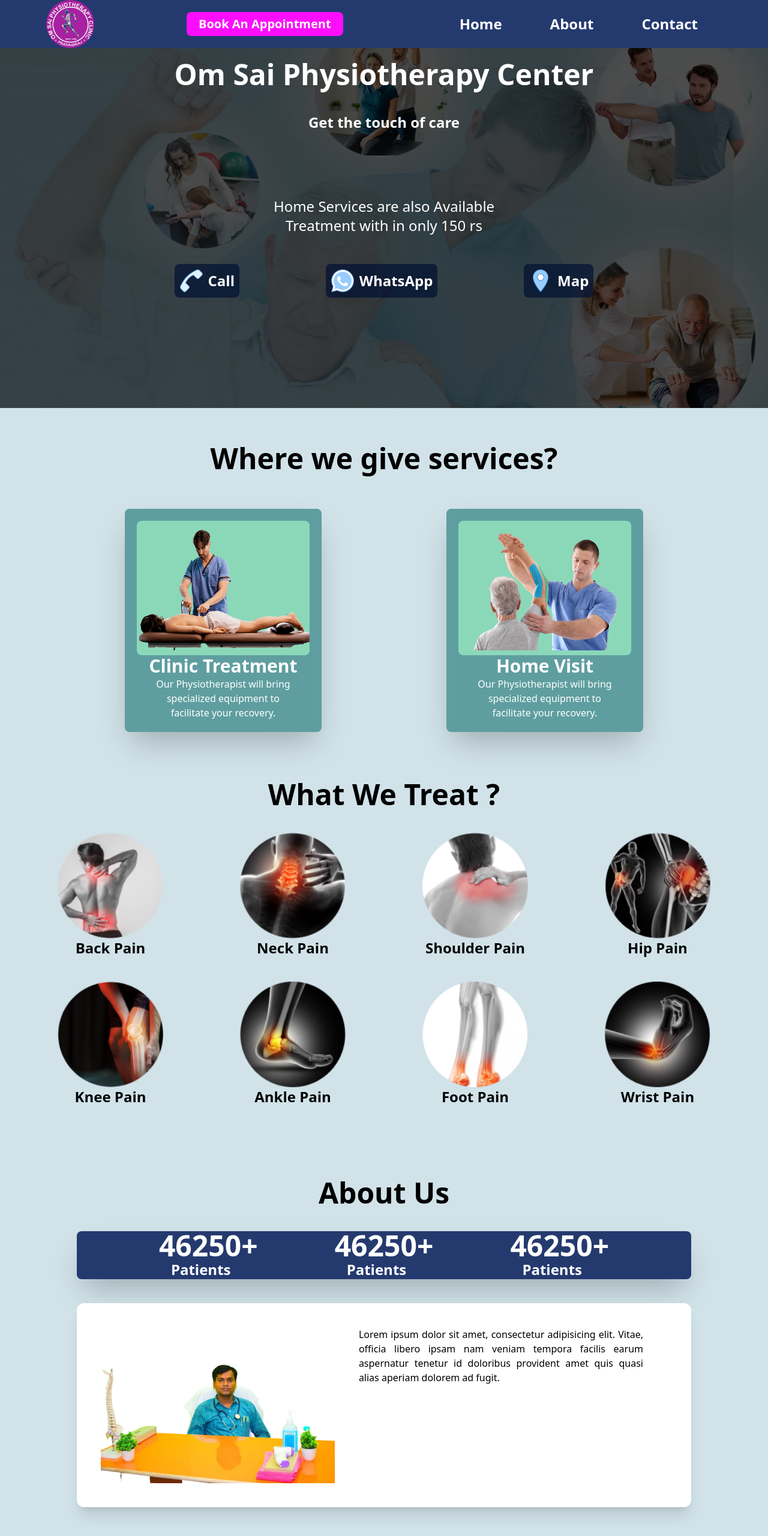
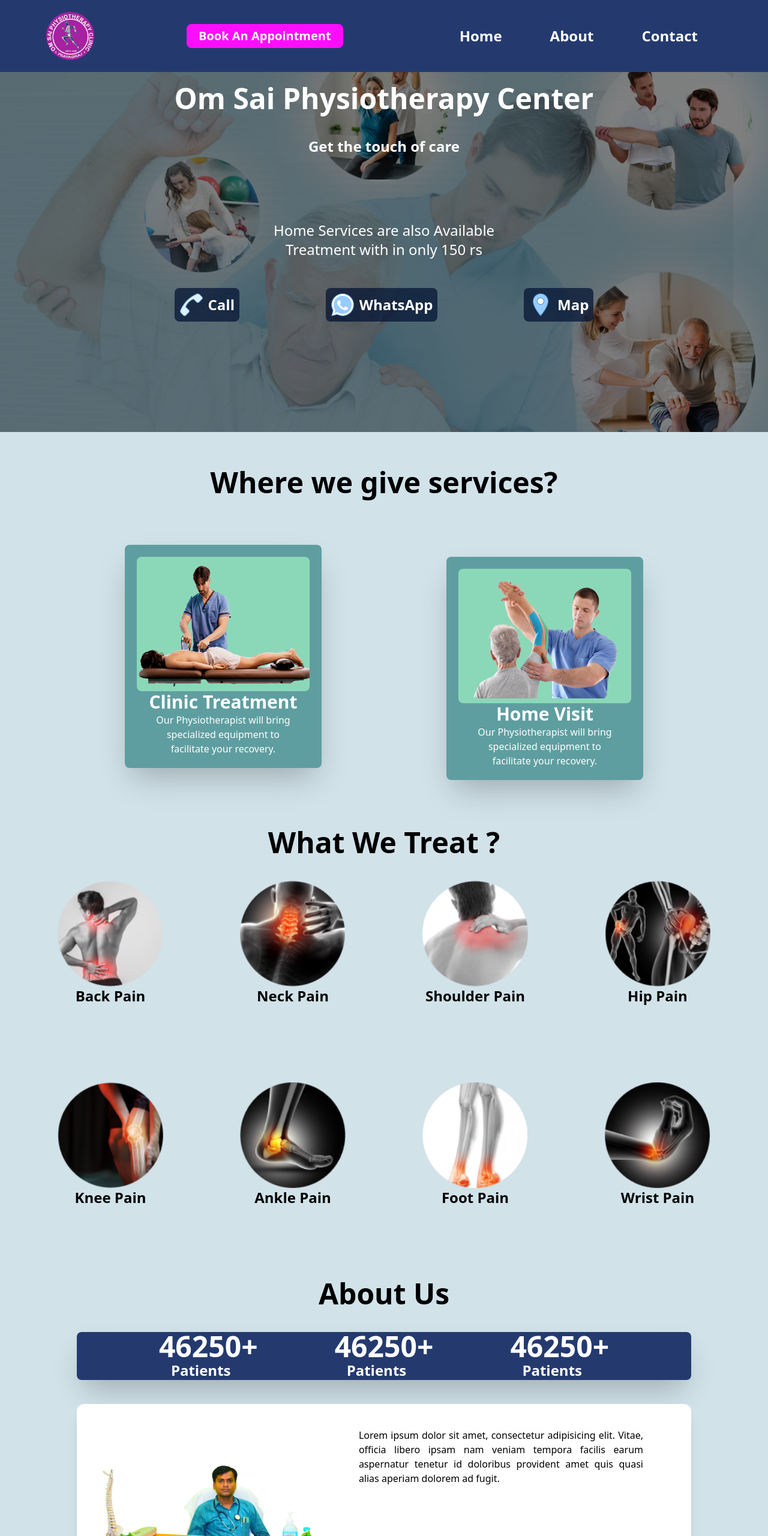
Before and after one commit to Yatndeep-Dubey/omsaiphysio, a plain HTML site: page index.html in a window 1280 px wide. Shown: the top 2560 px of the page at 60% size. Drawn offline with nearby package versions, Linux system fonts and the light colour scheme.

Commit message:
responsive

```diff
--- a/index.html
+++ b/index.html
@@ -25,11 +25,11 @@
     }
     .background-primary{
 
-        background: rgba(0,0,0,0.7)url(images/clinibg.jpg);
+        background: rgba(0,0,0,0.5)url(images/clinibg.jpg);
         background-position: center;
         background-repeat: no-repeat;
         background-size:cover;
-        height: 600px;
+        height: 800px;
         background-blend-mode: darken;
     }
     .background-button
@@ -58,7 +58,7 @@
     }
 </style>
 <body>
-    <nav class="w-full background-dark flex items-center flex-row justify-around sticky">
+    <nav class="w-full background-dark flex items-center flex-row justify-around sticky py-5">
           <div class="rounded-xl">
            <img src="./images/cliniclogo-removebg-preview.png" alt="logo" class="h-20 w-20">
           </div>
@@ -79,17 +79,17 @@
                 </div>
           </div>
         </nav>
-    <section class="background-primary justify-center flex">
+    <section class="background-primary lg:h-[600px] justify-center flex">
         <div class="flex flex-col space-y-12">
             <div class="items-center my-5">
-               <h1 class="font-extrabold text-5xl text-white tet-center">Om Sai Physiotherapy Center</h1>
+               <h1 class="font-extrabold lg:text-5xl text-3xl text-white text-center">Om Sai Physiotherapy Center</h1>
                <p class="font-bold text-2xl text-white text-center my-10">Get the touch of care</p>
             </div>
             <div>
                 <h1 class="text-white text-center text-2xl">Home Services are also Available</h1>
                 <h1 class="text-white text-center text-2xl">Treatment with in only 150 rs</h1>
             </div>
-            <div class="text-white flex lg:flex-row flex-col justify-between">
+            <div class="text-white flex lg:flex-row flex-col lg:justify-between space-y-10 lg:space-y-0 items-center">
                  <div class="flex flex-row items-center background-button w-fit p-2 rounded-lg ">
                     <img src="images/icons8-call-40.png" alt="call logo">
                      <p class="font-bold text-2xl pl-2">Call</p>
@@ -106,8 +106,8 @@
         </div>
         </section>
         <section class="background-light py-10 space-y-10">
-            <h1 class="text-5xl font-extrabold py-5 text-center">Where we give services?</h1>
-            <div class="flex flex-col lg:flex-row justify-evenly ">
+            <h1 class="lg:text-5xl text-3xl font-extrabold py-5 text-center">Where we give services?</h1>
+            <div class="flex flex-col lg:flex-row justify-evenly items-center space-y-10">
                 <div class="bg-grey shadow-2xl rounded-lg p-5">
                     <div class=" flex items-center flex-col w-72">
                     <img src="images/clinictreatimg.png" class="w-72 h-56 py-2 rounded-lg bg-green">
@@ -128,49 +128,47 @@
             </div>
         </section>
         <section class="background-light flex flex-col items-center space-y-10 py-10 ">
-            <h1 class="text-center font-extrabold text-5xl">What We Treat ?</h1>
+            <h1 class="text-center font-extrabold lg:text-5xl text-3xl">What We Treat ?</h1>
 
-            <div class="flex flex-row lg:space-x-32 ">
-                <div class="flex flex-col items-center">
+            <div class="grid lg:grid-cols-4 grid-cols-3 lg:gap-32 gap-5">
+                <div class="flex flex-col items-center ">
                     <img src="images/back.png" class="lg:h-44 lg:w-44  h-24 w-24">
-                    <p class="text-blue text-2xl font-bold">Back Pain</p>
+                    <p class="text-blue lg:text-2xl  text-xl font-bold">Back Pain</p>
                 </div>
-                <div class="flex flex-col items-center">
+                <div class="flex flex-col items-center ">
                     <img src="images/neck.png" class="lg:h-44 lg:w-44 h-24 w-24">
-                    <p class="text-blue text-2xl font-bold">Neck Pain</p>
+                    <p class="text-blue lg:text-2xl  text-xl font-bold">Neck Pain</p>
                 </div>
                 <div class="flex flex-col items-center">
                     <img src="images/shoulder.png" class="lg:h-44 lg:w-44 h-24 w-24">
-                    <p class="text-blue text-2xl font-bold">Shoulder Pain</p>
+                    <p class="text-blue lg:text-2xl text-xl text-center font-bold">Shoulder Pain</p>
                 </div>
                 <div class="flex flex-col items-center">
                     <img src="images/hip.png" class="lg:h-44 lg:w-44 h-24 w-24">
-                    <p class="text-blue text-2xl font-bold">Hip Pain</p>
-                </div>
-            </div>
-            <div class="flex flex-row lg:space-x-32  ">
-                <div class="flex flex-col items-center">
-                    <img src="images/knee.png" class="h-44 w-44">
-                    <p class="text-blue text-2xl font-bold">Knee Pain</p>
+                    <p class="text-blue lg:text-2xl text-xl font-bold">Hip Pain</p>
                 </div>
                 <div class="flex flex-col items-center">
-                    <img src="images/ankel.png" class="h-44 w-44">
-                    <p class="text-blue text-2xl font-bold">Ankle Pain</p>
+                    <img src="images/knee.png" class="lg:h-44 lg:w-44 h-24 w-24">
+                    <p class="text-blue lg:text-2xl text-xl font-bold">Knee Pain</p>
                 </div>
                 <div class="flex flex-col items-center">
-                    <img src="images/foot.png" class="h-44 w-44">
-                    <p class="text-blue text-2xl font-bold">Foot Pain</p>
+                    <img src="images/ankel.png" class="lg:h-44 lg:w-44 h-24 w-24">
+                    <p class="text-blue lg:text-2xl text-xl font-bold">Ankle Pain</p>
                 </div>
                 <div class="flex flex-col items-center">
-                    <img src="images/wrist.png" class="h-44 w-44">
-                    <p class="text-blue text-2xl font-bold">Wrist Pain</p>
+                    <img src="images/foot.png" class="lg:h-44 lg:w-44 h-24 w-24">
+                    <p class="text-blue lg:text-2xl text-xl font-bold">Foot Pain</p>
+                </div>
+                <div class="flex flex-col items-center">
+                    <img src="images/wrist.png" class="lg:h-44 lg:w-44 h-24 w-24">
+                    <p class="text-blue lg:text-2xl text-xl font-bold">Wrist Pain</p>
                 </div>
             </div>
 
         </section>
         <section class="background-light flex items-center flex-col space-y-10 py-20">
             <h1 class="text-5xl text-center font-bold ">About Us</h1>
-           <div class="background-dark w-[80%] rounded-lg shadow-2xl px-10 flex flex-row space-x-32 justify-center">
+           <div class="background-dark w-[80%] rounded-lg shadow-2xl px-10 flex lg:flex-row flex-col space-y-10 lg:space-y-0 lg:space-x-32 lg:justify-center items-center">
             <div class="">
               <h1 class="text-white text-5xl font-bold "><span class="largenum" largedata-val='50000'></span>+</h1>
                <p class="text-white  font-bold text-2xl mx-5"> Patients</p>
@@ -186,11 +184,11 @@
 
              </div>
 
-             <div class="flex flex-row bg-white rounded-xl shadow-xl w-[80%] px-10 py-10">
+             <div class="flex lg:flex-row flex-col bg-white rounded-xl shadow-xl w-[80%] px-10 py-10">
                 <div class="">
                     <img src="images/drratn-removebg-preview.png" class="w-[400px]">
                 </div>
-                <p class="text-justify w-[60%] px-10">Lorem ipsum dolor sit amet, consectetur adipisicing elit. Vitae, officia libero ipsam nam veniam tempora facilis earum aspernatur tenetur id doloribus provident amet quis quasi alias aperiam dolorem ad fugit.</p>
+                <p class="text-justify lg:w-[60%] lg:px-10 px-2">Lorem ipsum dolor sit amet, consectetur adipisicing elit. Vitae, officia libero ipsam nam veniam tempora facilis earum aspernatur tenetur id doloribus provident amet quis quasi alias aperiam dolorem ad fugit.</p>
               </div>
         </section>
         <section class="background-light flex flex-col items-center space-y-10 py-10">
```
